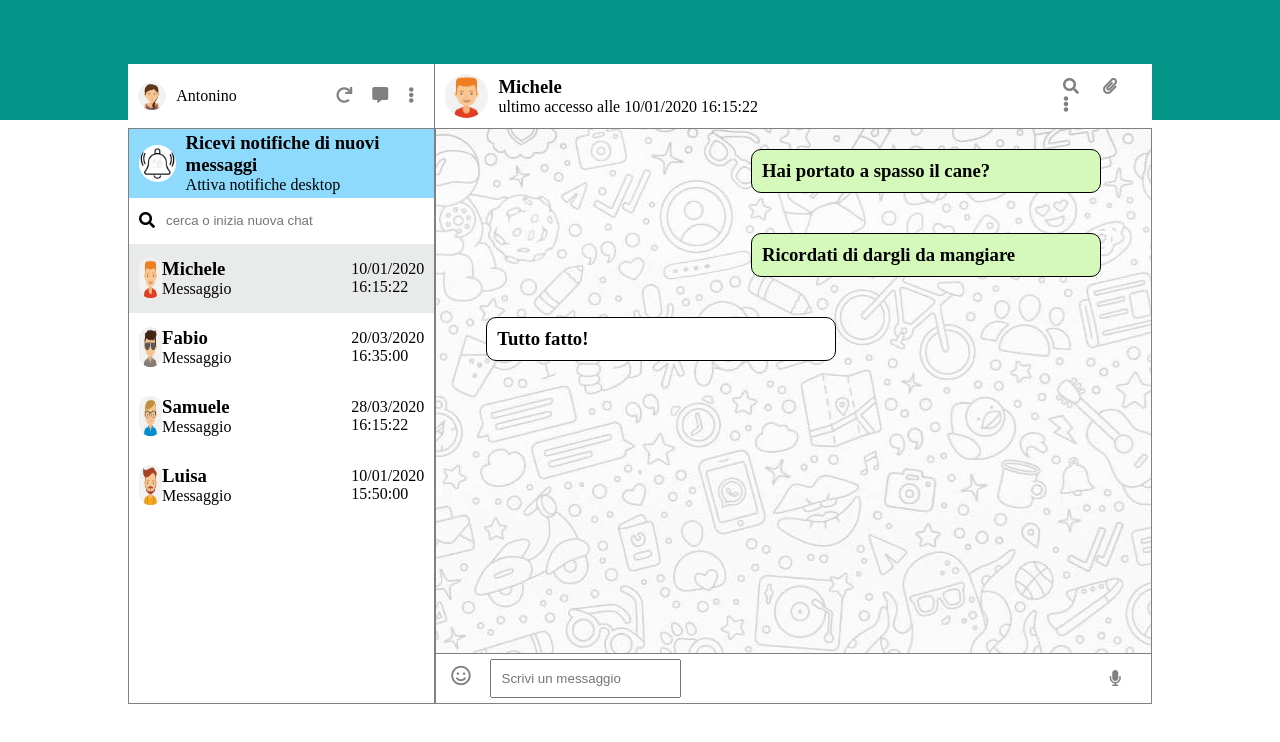
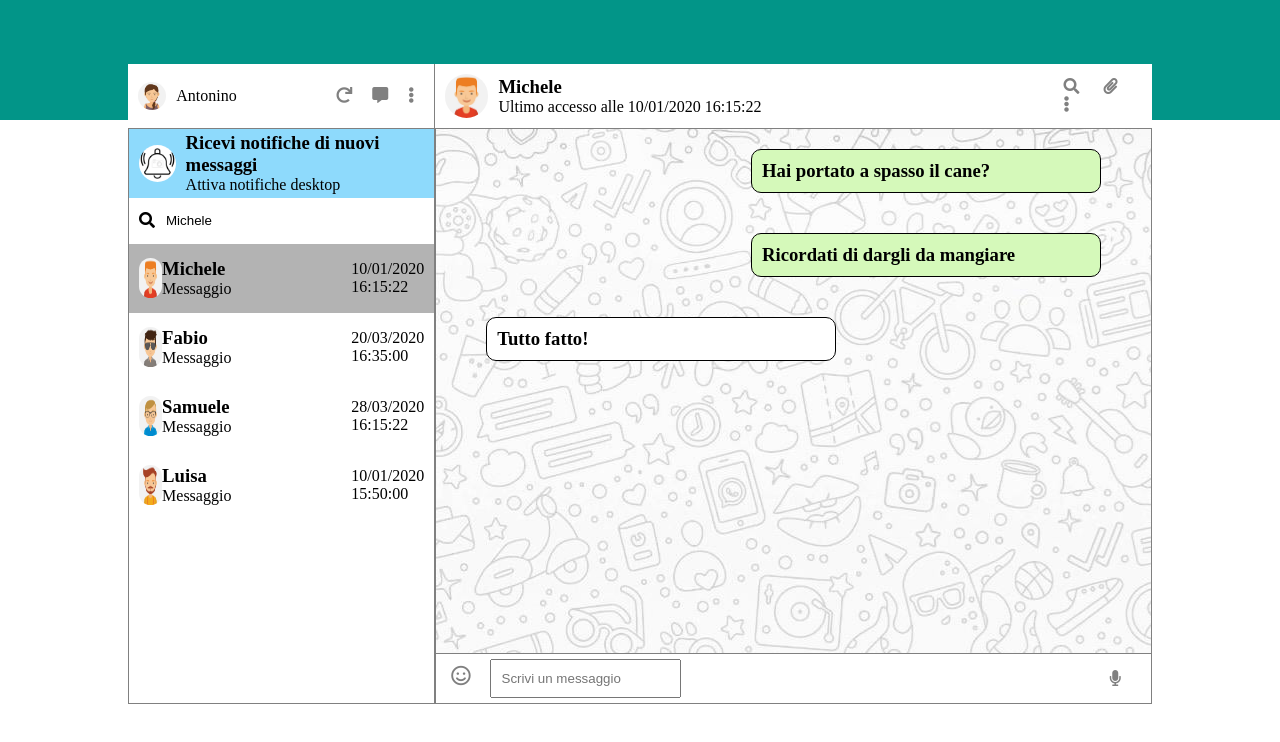
Before and after one commit to Antoniok2/vue-boolzapp, a plain HTML site: page index.html in a window 1280 px wide. Drawn offline with nearby package versions, Linux system fonts and the light colour scheme.

Commit message:
non riesco a cercare la chat

```diff
--- a/css/style.css
+++ b/css/style.css
@@ -151,11 +151,11 @@
 }
 
 #chat_conversation .chat .user_chat> .open_chat:hover {
-    background-color: rgb(255, 233, 205);
+    background-color: rgb(184, 175, 164);
 }
 
 .active {
-    background-color: #e9ebeb;
+    background-color: #b3b3b3;
 }
 
 #chat_conversation .chat .user_chat .open_chat> .chat_info {
--- a/index.html
+++ b/index.html
@@ -35,7 +35,7 @@
                         <img :src="contacts[activeClass].avatar" alt="avatar_1">
                         <div class="destinatary_info" >
                             <h3>{{contacts[activeClass].name}}</h3>
-                            <span>ultimo accesso alle {{contacts[activeClass].messages[contacts[activeClass].messages.length-1].date}}</span>
+                            <span>Ultimo accesso alle {{contacts[activeClass].messages[contacts[activeClass].messages.length-1].date}}</span>
                         </div>
                     </div>
                     <div class="option_chat">
@@ -61,7 +61,7 @@
                     <!-- QUI TROVO INPUT RICERCA CHAT -->
                     <div class="chat_search">
                         <span><i class="fas fa-search"></i></span>
-                        <input type="text" placeholder="cerca o inizia nuova chat">
+                        <input type="text" placeholder="cerca o inizia nuova chat" @keyup.enter="search" v-model="contacts[activeClass].name">
                     </div>
                     <!-- QUI TROVO CHAT -->
                     <div class="user_chat">
--- a/js/main.js
+++ b/js/main.js
@@ -99,9 +99,12 @@ var boolzapp = new Vue({
         ]
     },
     methods: {
+        // USO QUESTA FUNZIONE PER APRIRE AL CLICK LA CHAT
         openChat: function(i){
             this.activeClass = i
         },
+
+        // IN QUESTO MODO POSSO SCRIVERE UN MEX NELLA CHAT APERTA
         addMex: function(){
             this.contacts[this.activeClass].messages.push(this.newMessage);
             this.newMessage = {
@@ -109,9 +112,13 @@ var boolzapp = new Vue({
                 text: '',
                 status: 'destinatario_chat'
             },
+            // QUI MI ASPETTO UNA RISPOSTA AUTOMATICA DOPO UN SECONDO DAL SISTEMA
             setTimeout(() => {
                 this.contacts[this.activeClass].messages.push(this.newMessageAuto)
             }, 1000);
+        },
+        search: function(){
+            this.contacts[this.activeClass].name.toLowerCase().include(contacts.toLowerCase());
         }
     }
 });
```
